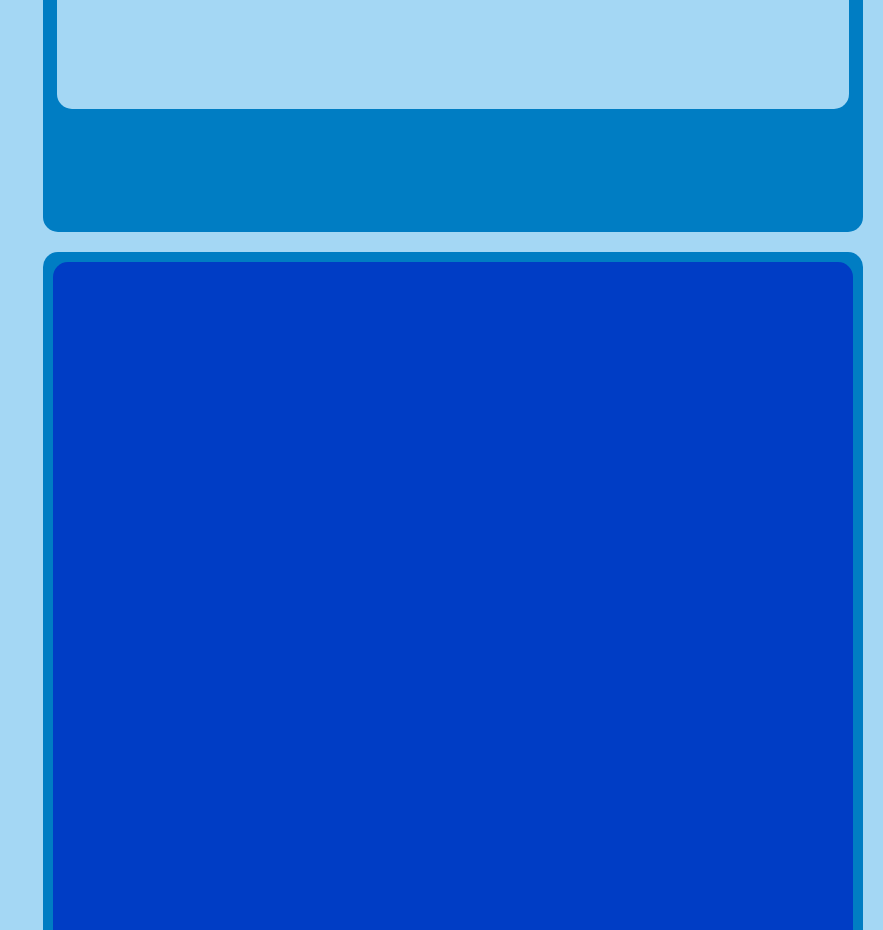
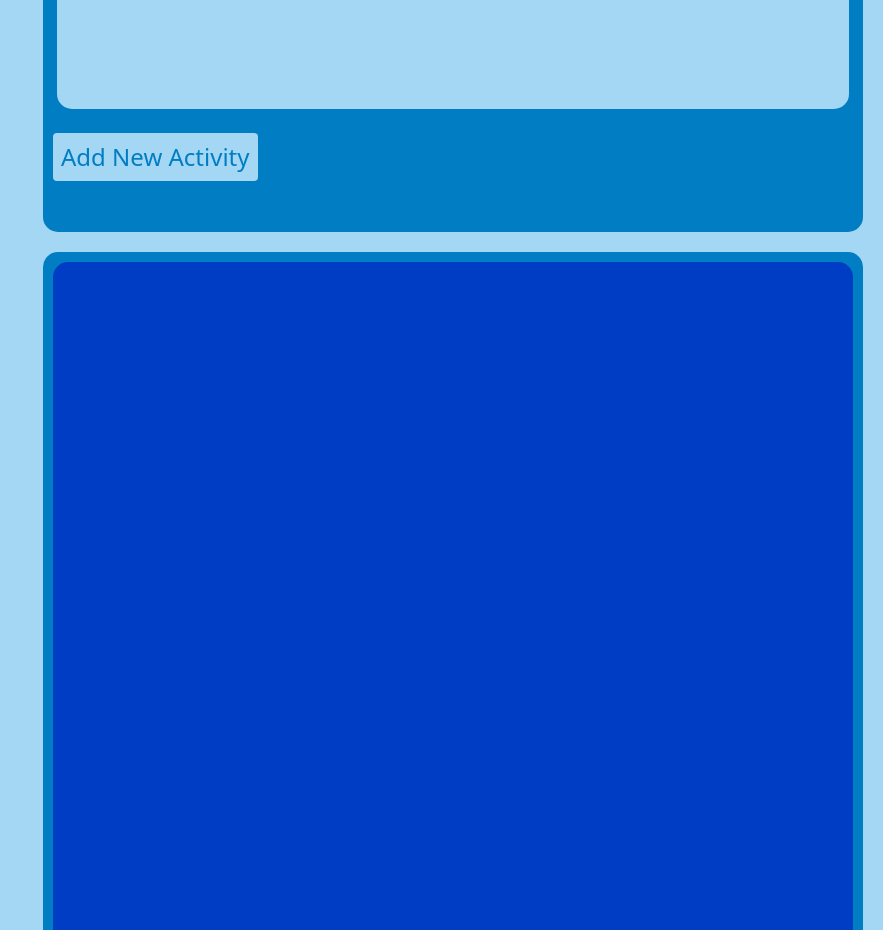
Before and after one commit to DaneVN/REMAX_TrackingApp, a React (Vite) app in the folder app/: page / in a window 1280 px wide. Shown: the part 1520-2450 px from the top of the page, without its empty margins (397-1280 px from the left). Built offline with nearby package versions, Linux system fonts and the light colour scheme.

Commit message:
New Task + Due today BugFixes

```diff
--- a/app/src/assets/components/main/DueCard.jsx
+++ b/app/src/assets/components/main/DueCard.jsx
@@ -9,10 +9,10 @@ export default function DueCard({ data }) {
     let tempData = [];
     data.forEach((activity) => {
       for (let i = 0; i < activity.goalArray.length; i++) {
-        if (i == new Date().getDate() && activity.goalArray[i] !== 0) {
+        if (i == new Date().getDate() && activity.goalArray[i - 1] !== 0) {
           tempData.push({
             name: activity.name,
-            goal: activity.goalArray[i],
+            goal: activity.goalArray[i - 1],
           });
         }
       }
--- a/app/src/assets/components/main/SheetCard.jsx
+++ b/app/src/assets/components/main/SheetCard.jsx
@@ -1,13 +1,23 @@
 import React from "react";
 import ActivityTable from "../../elements/ActivityTable";
 import ActivityModal from "../../elements/ActivityModal";
+import Button from "../../elements/Button";
 
 export default function SheetCard({ data, updateData }) {
   const [isModalOpen, setModalOpen] = React.useState(false);
   const [selectedActivity, setSelectedActivity] = React.useState(null);
 
   function openModal(activity) {
-    setSelectedActivity(activity);
+    if (activity) {
+      setSelectedActivity(activity);
+    } else {
+      // Dud data
+      setSelectedActivity({
+        name: "New Task Name",
+        goalArray: Array(31).fill(0),
+        dailyCompleted: 0,
+      });
+    }
     setModalOpen(true);
   }
 
@@ -16,13 +26,16 @@ export default function SheetCard({ data, updateData }) {
   }
 
   function handleSaveChanges(updatedActivity) {
-    const newData = data.map((activity) => {
-      if (activity === selectedActivity) {
-        return updatedActivity;
-      }
-      return activity;
-    });
-    updateData(newData);
+    //check if activity exists in state yes ? update existing else create
+    if (!data.find((a) => a.name == updatedActivity.name)) {
+      const newData = [...data, updatedActivity];
+      updateData(newData);
+    } else {
+      const newData = data.map((activity) =>
+        activity === selectedActivity ? updatedActivity : activity
+      );
+      updateData(newData);
+    }
     setModalOpen(false);
   }
 
@@ -43,6 +56,12 @@ export default function SheetCard({ data, updateData }) {
         onSaveChanges={handleSaveChanges}
         onDeleteActivity={handleDeleteActivity}
       />
+      <button
+        onClick={() => openModal()}
+        className="bg-[var(--cl-2)] text-[var(--cl-1)] p-2 rounded mt-2 w-full sm:w-auto"
+      >
+        Add New Activity
+      </button>
     </section>
   );
 }
```
